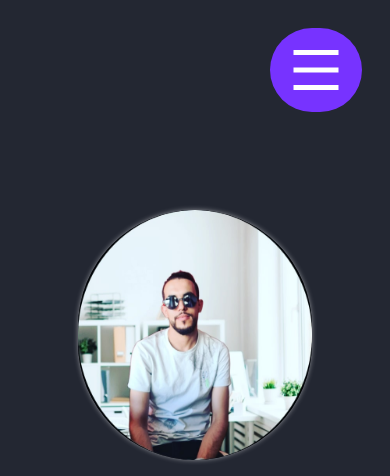
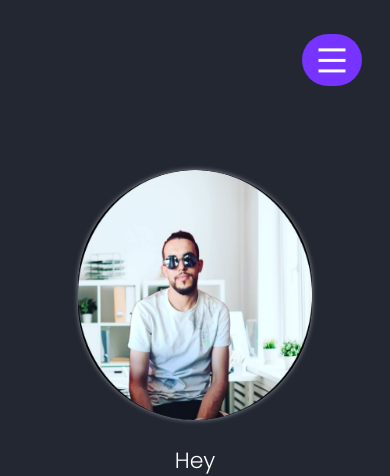
Before and after one commit to SaidAzmour9/tailwind-portfolio, a website: page dist/index.html in a window 390 px wide. Shown: the top 476 px of the page. Drawn offline with nearby package versions, Linux system fonts and the light colour scheme.

```diff
--- a/dist/index.html
+++ b/dist/index.html
@@ -20,10 +20,10 @@
                 <li class="shadow-custom bg-black rounded-lg px-2 py-1 text-sm"><a href="#">Contact</a></li>
             </ul>
             <div class="md:hidden text-right">
-                <a href="#" class=""><i class=" ri-menu-line text-6xl rounded-full px-4 py-3 mr-7 bg-mblu"></i></a>
+                <a href="#" class=""><i class=" ri-menu-line text-4xl rounded-full px-3 py-2 mr-7 bg-mblu"></i></a>
             </div>
     </header>
-    <main class="md:w-[80%] mx-auto mt-[110px] md:grid grid-cols-2 content-center self-center">
+    <main class="md:w-[80%] mx-auto mt-[90px] md:grid grid-cols-2 content-center self-center">
         <img src="images/img.jpg" alt="Said Azmour" class="mx-auto w-[60%] h-[250px] md:w-[374px] md:h-[374px] rounded-full shadow-img">
         <div class="space-y-4 text-center mt-6 px-14">
             <p class="font-light text-[22px]">Hey <h1 class="font- text-[35px]">I'm Said Azmour</h1><h2 class="font-medium text-[25px]">Full Stack <span class="text-red">Developer</span></h2></p>
```
Also changed, not shown: dist/output.css.
